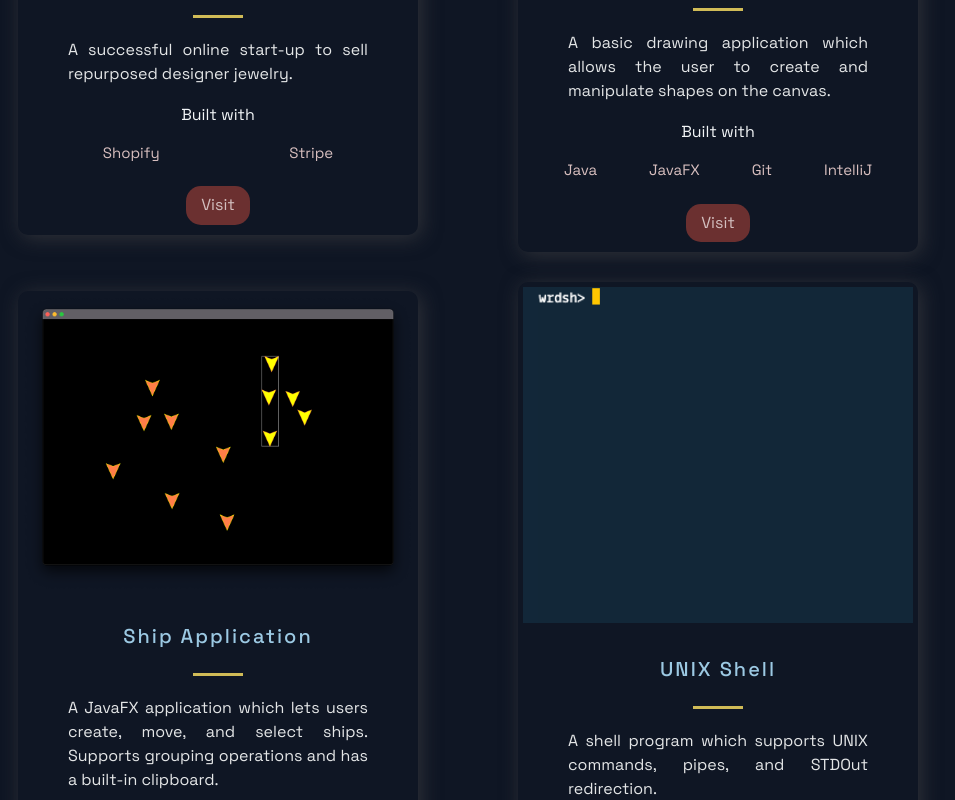
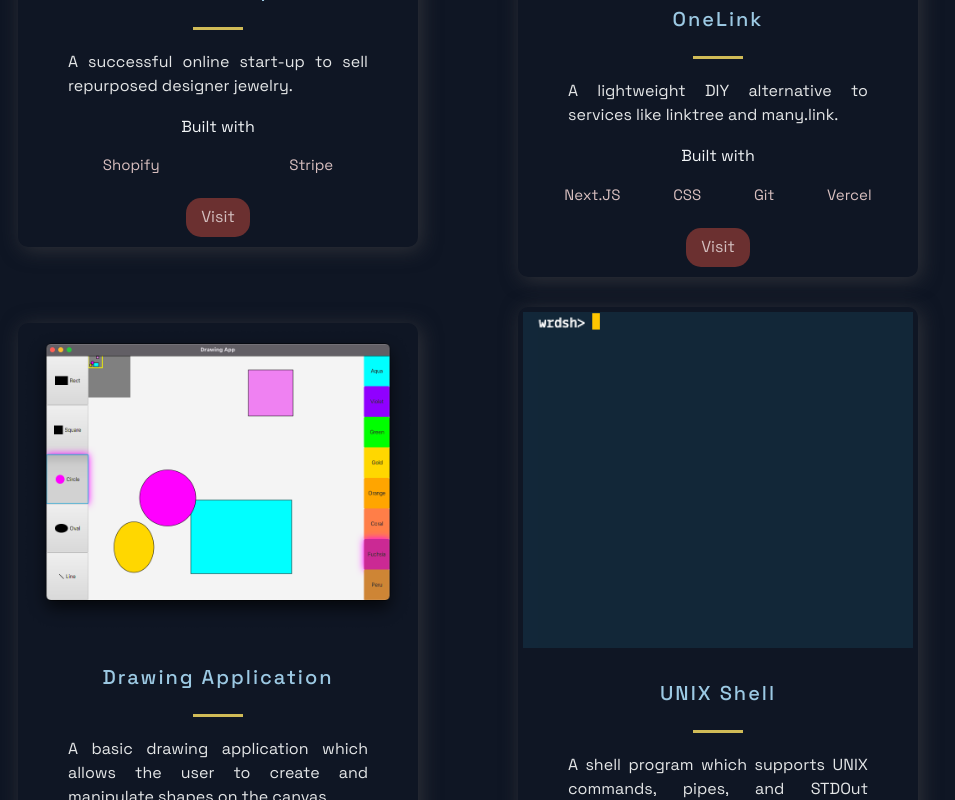
Before and after one commit to tanmay-pathak/Portfolio, a Next.js app in the folder portfolio/: page / in a window 1280 px wide. Shown: the part 1120-1920 px from the top of the page, without its empty margins (172-1127 px from the left). Built offline with nearby package versions, Linux system fonts and the light colour scheme.

Commit message:
Added OneLink as a new project
- Removed ship-application project and image
- Added OneLink project and image
- Reordered projects

```diff
--- a/portfolio/constants/constants.js
+++ b/portfolio/constants/constants.js
@@ -37,21 +37,21 @@ export const ProjectsList = [
     id: 0
   },
   {
+    title: "OneLink",
+    description:
+    "A lightweight DIY alternative to services like linktree and many.link.",
+    image: "/images/OneLink.png",
+    tags: ["Next.JS", "CSS", "Git", "Vercel"],
+    source: "https://github.com/tanmay-pathak/OneLink",
+    id: 1
+  },
+  {
     title: "Drawing Application",
     description:
       "A basic drawing application which allows the user to create and manipulate shapes on the canvas.",
     image: "/images/drawing-application.png",
     tags: ["Java", "JavaFX", "Git", "IntelliJ"],
     source: "https://github.com/tanmay-pathak/Drawing-Application",
-    id: 1
-  },
-  {
-    title: "Ship Application",
-    description:
-      "A JavaFX application which lets users create, move, and select ships. Supports grouping operations and has a built-in clipboard.",
-    image: "/images/ship-application.png",
-    tags: ["Java", "JavaFX", "Git", "IntelliJ"],
-    source: "https://github.com/tanmay-pathak/Ship-Application",
     id: 2
   },
 
```
Also changed, not shown: portfolio/public/images/OneLink.png (added), portfolio/public/images/ship-application.png (deleted).
